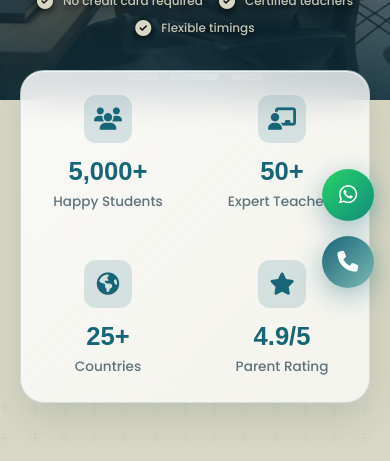
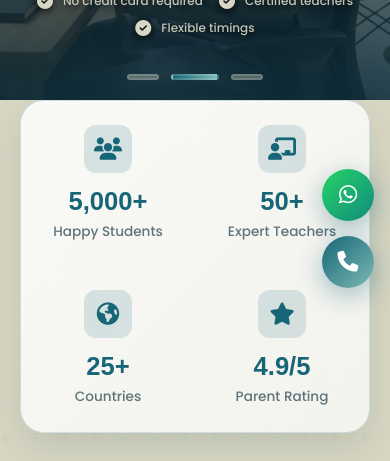
Before and after one commit to professionalgroupoftechnical-png/online-quran-academy, a React (Vite) app: page / in a window 390 px wide. Shown: the part 540-1001 px from the top of the page. Built offline with nearby package versions, Linux system fonts and the light colour scheme; no server answers.

Commit message:
Updated responsive design

```diff
--- a/src/styles/theme.css
+++ b/src/styles/theme.css
@@ -1785,7 +1785,7 @@ footer {
 
 
   .stats-bar {
-    margin-top: -30px;
+    margin-top: 0 !important;
   }
 }
 
```
